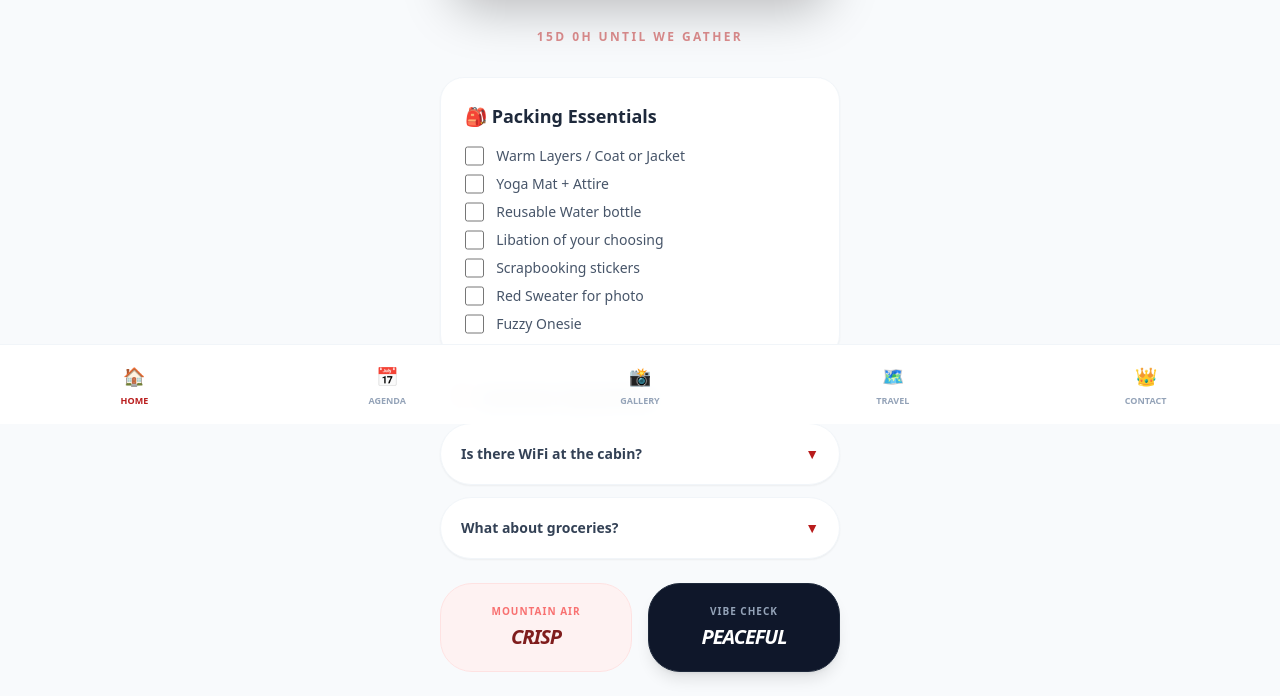
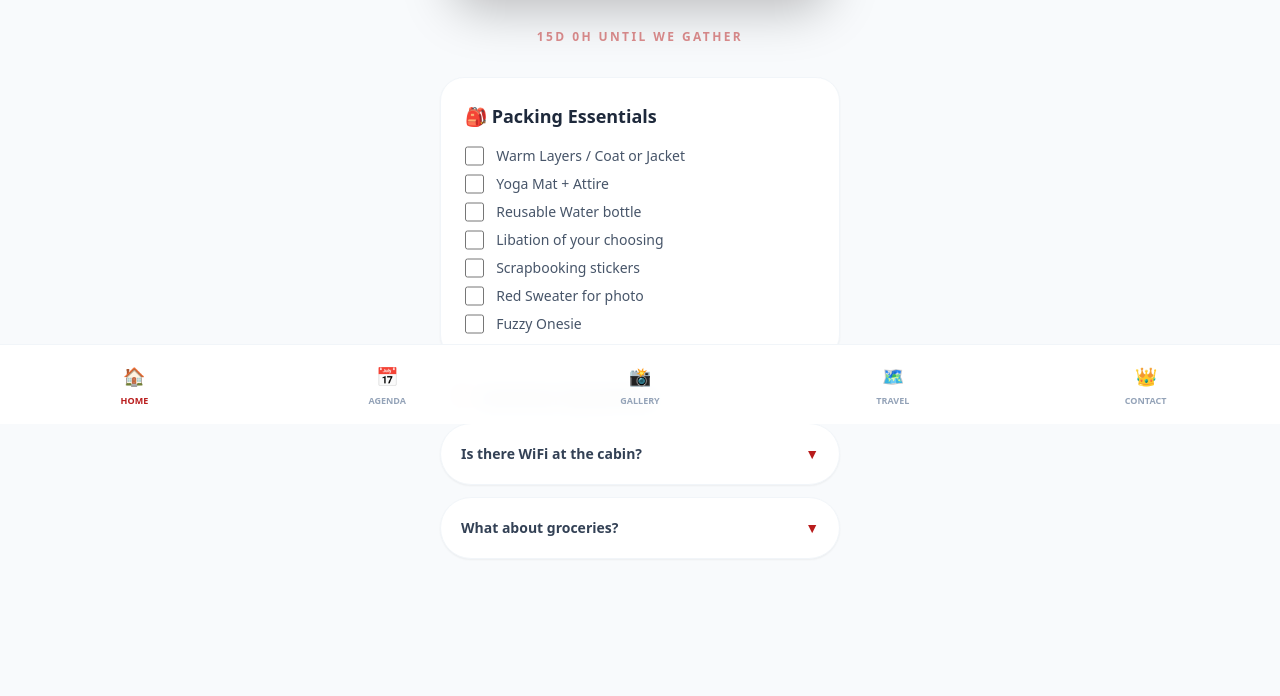
Before and after one commit to metaessentialsllc-ux/2k6-retreat, a plain HTML site: page index.html in a window 1280 px wide. Shown: the part 376-1072 px from the top of the page. After the commit the page ends 959 px from the top, so only its background shows below. Drawn offline with nearby package versions, Linux system fonts and the light colour scheme.

Commit message:
Update index.html
remove weather button

```diff
--- a/index.html
+++ b/index.html
@@ -87,17 +87,7 @@
     </details>
 </div>
 
-<div class="grid grid-cols-2 gap-4 text-center mt-6">
-    <div class="bg-red-50 p-5 rounded-[2rem] border border-red-100">
-        <p class="text-[10px] uppercase font-black text-red-400 mb-1 tracking-widest">Mountain Air</p>
-        <p class="font-black text-red-900 text-xl italic uppercase tracking-tighter">Crisp</p>
-    </div>
-    <div class="bg-slate-900 p-5 rounded-[2rem] border border-slate-800 shadow-lg">
-        <p class="text-[10px] uppercase font-black text-slate-400 mb-1 tracking-widest">Vibe Check</p>
-        <p class="font-black text-white text-xl italic uppercase tracking-tighter">Peaceful</p>
-    </div>
-</div>
-            </div>
+
         </section>
         <section id="agenda-view" class="hidden">
             <h2 class="text-3xl font-extrabold text-slate-800 tracking-tight mb-6">Itinerary</h2>
```
